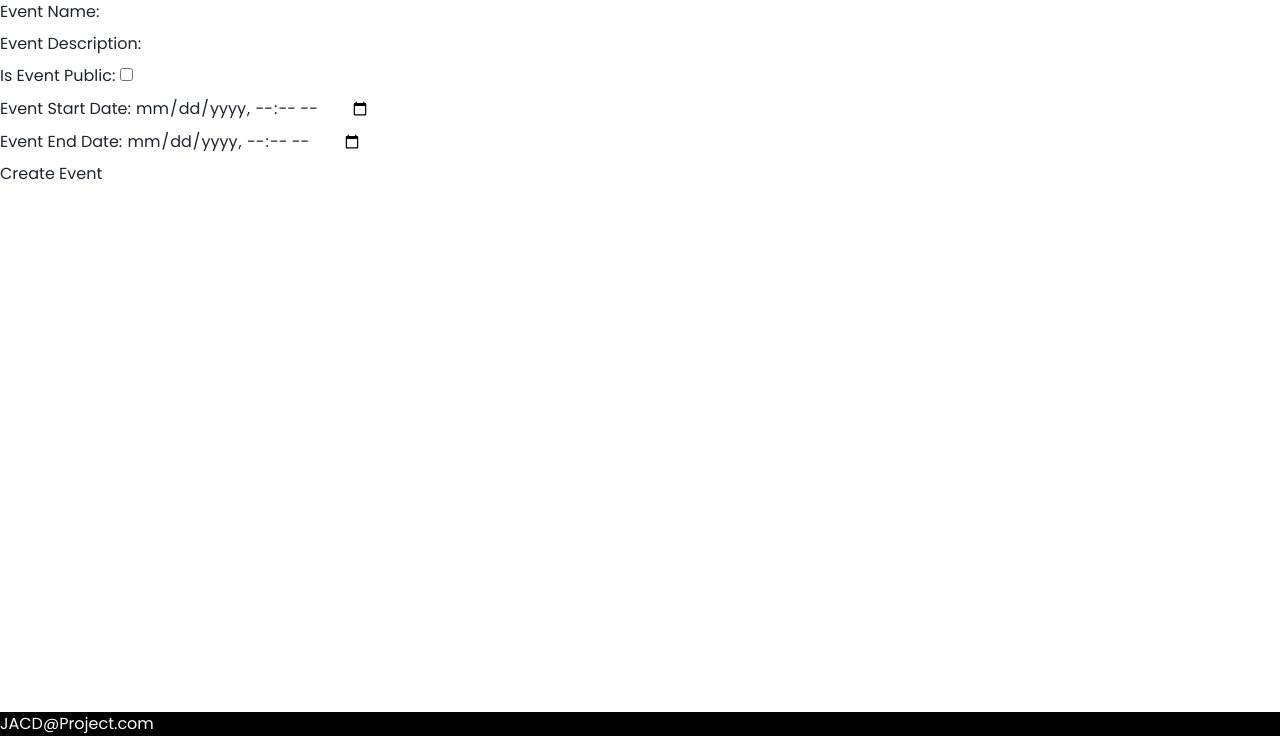
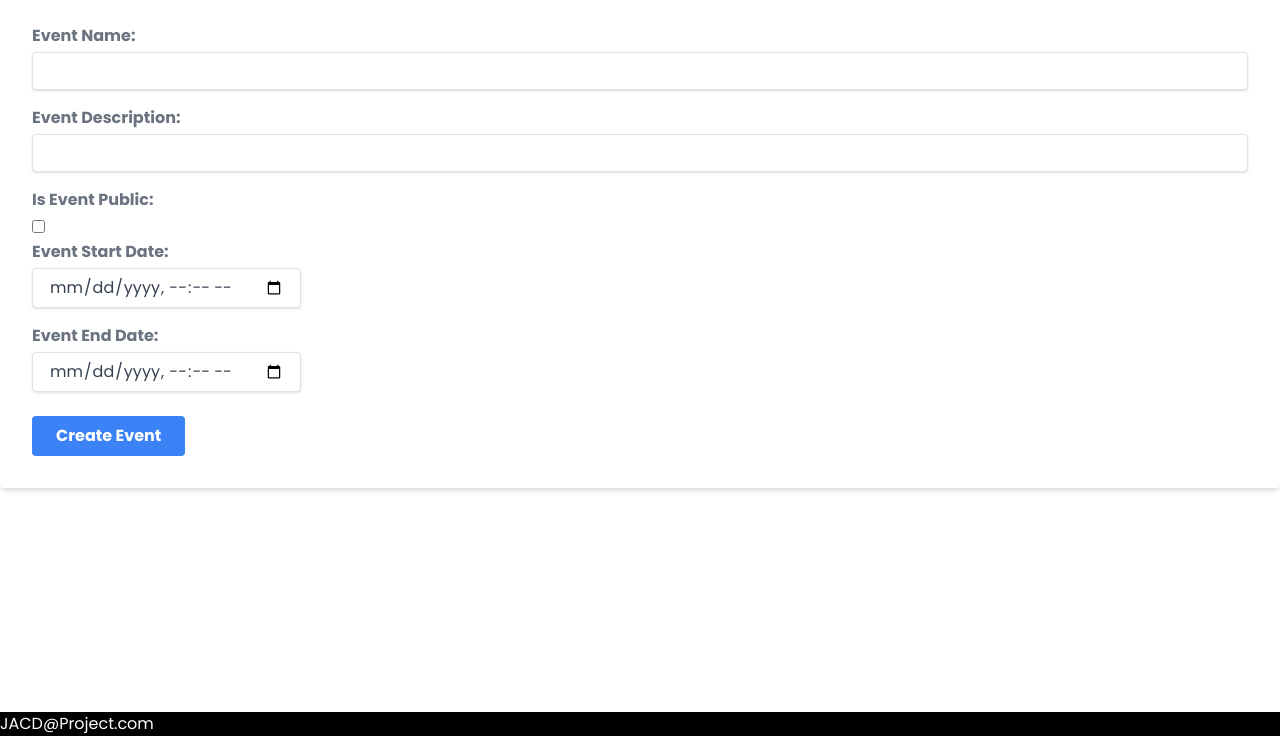
Before and after one commit to DootDaMoop/Reach, a Flask app: template templates/create_event.html in a window 1280 px wide. Shown: the part 64-800 px from the top of the page. Run offline with Flask 3, Linux system fonts and the light colour scheme; the template is opened without the code that fills it: most values are stand-ins (such as "Sample title", 1, 10 or a date in 2020); parts of the project's set-up code (start-up, migrations or seed data) failed here and were passed over; some libraries are stand-ins or nearby versions.

Commit message:
Adding styling to forms

```diff
--- a/templates/create_event.html
+++ b/templates/create_event.html
@@ -5,29 +5,29 @@
 
 {% block main %}
 
-<form action="/groups/{{group['group_id']}}/create_event/" method="post">
+<form class="bg-white shadow-md rounded px-8 pt-6 pb-8 mb-4" action="/groups/{{group['group_id']}}/create_event/" method="post">
     <div>
-        <label for="event_name">Event Name:</label>
-        <input type="text" id="event_name " name="event_name" required>
+        <label class="block text-gray-500 font-bold mb-1 md:mb-0 pr-4" for="event_name">Event Name:</label>
+        <input class="shadow appearance-none border rounded w-full py-2 px-3 text-gray-700 leading-tight focus:outline-none focus:shadow-outline mb-3" type="text" id="event_name " name="event_name" required>
     </div>
     <div>
-        <label for="event_description">Event Description:</label>
-        <input type="text" id="event_description" name="event_description" required>
+        <label class="block text-gray-500 font-bold mb-1 md:mb-0 pr-4" for="event_description">Event Description:</label>
+        <input class="shadow appearance-none border rounded w-full py-2 px-3 text-gray-700 leading-tight focus:outline-none focus:shadow-outline mb-3" type="text" id="event_description" name="event_description" required>
     </div>
     <div>
-        <label for="is_event_public">Is Event Public:</label>
-        <input type="checkbox" id="is_event_public" name="is_event_public" required>
+        <label class="block text-gray-500 font-bold mb-1 md:mb-0 pr-4" for="is_event_public">Is Event Public:</label>
+        <input class="mr-2 leading-tight" type="checkbox" id="is_event_public" name="is_event_public" required>
     </div>
     <div>
-        <label for="event_start_date">Event Start Date:</label>
-        <input type="datetime-local" id="event_start_date" name="event_start_date" required>
+        <label class="block text-gray-500 font-bold mb-1 md:mb-0 pr-4" for="event_start_date">Event Start Date:</label>
+        <input class="shadow appearance-none border rounded py-2 px-3 text-gray-700 leading-tight focus:outline-none focus:shadow-outline mb-3" type="datetime-local" id="event_start_date" name="event_start_date" required>
     </div>
     <div>
-        <label for="event_end_date">Event End Date:</label>
-        <input type="datetime-local" id="event_end_date" name="event_end_date" required>
+        <label class="block text-gray-500 font-bold mb-1 md:mb-0 pr-4" for="event_end_date">Event End Date:</label>
+        <input class="shadow appearance-none border rounded py-2 px-3 text-gray-700 leading-tight focus:outline-none focus:shadow-outline mb-3" type="datetime-local" id="event_end_date" name="event_end_date" required>
     </div>
     <div>
-        <button type="submit">Create Event</button>
+        <button class="bg-blue-500 hover:bg-blue-700 text-white font-bold py-2 px-4 rounded focus:outline-none focus:shadow-outline mt-2" type="submit">Create Event</button>
     </div>
 </form>
 
--- a/templates/edit_event.html
+++ b/templates/edit_event.html
@@ -24,11 +24,11 @@
     </div>
     <div>
         <label for="event_start_date">Event Start Date:</label>
-        <input type="datetime-local" id="event_start_date" name="event_start_date" value="{{event['event_start_timestamp']}}" required>
+        <input class="shadow appearance-none border rounded py-2 px-3 text-gray-700 leading-tight focus:outline-none focus:shadow-outline mb-3" type="datetime-local" id="event_start_date" name="event_start_date" value="{{event['event_start_timestamp']}}" required>
     </div>
     <div>
         <label for="event_end_date">Event End Date:</label>
-        <input type="datetime-local" id="event_end_date" name="event_end_date" value="{{event['event_end_timestamp']}}" required>
+        <input class="shadow appearance-none border rounded py-2 px-3 text-gray-700 leading-tight focus:outline-none focus:shadow-outline mb-3" type="datetime-local" id="event_end_date" name="event_end_date" value="{{event['event_end_timestamp']}}" required>
     </div>
     <div>
         <button type="submit">Edit Event</button>
--- a/templates/edit_profile.html
+++ b/templates/edit_profile.html
@@ -43,7 +43,7 @@
     </form>
 
     <form action="/profile/{{  user['user_id']  }}/edit/delete" method="post">
-        <button class="focus:outline-none text-white bg-red-700 hover:bg-red-800 focus:ring-4 focus:ring-red-300 font-medium rounded-lg text-sm px-5 py-2.5 me-2 mb-2 dark:bg-red-600 dark:hover:bg-red-700 dark:focus:ring-red-900">Delete User</button>
+        <button class="focus:outline-none text-white bg-red-700 hover:bg-red-800 focus:ring-4 focus:ring-red-300 font-medium rounded-lg text-sm px-5 py-2.5 me-2 mb-2 dark:bg-red-600 dark:hover:bg-red-700 dark:focus:ring-red-900 ml-4 mb-4">Delete User</button>
     </form>
 </div>
 {% endblock %}
--- a/templates/find_group.html
+++ b/templates/find_group.html
@@ -59,7 +59,7 @@
 
 
 <div class="create-group container flex mb-8">
-    <h1>Can't Find A group? Make your own!</h1><a class="btn btn-primary mb-6 " href="/groups/create">Create</a>
+    <h1 class="mt-2">Can't Find A group? Make your own!</h1><a class="btn btn-primary mb-6 ml-3" href="/groups/create">Create</a>
 </div>
 
 {% endblock %}
--- a/templates/group.html
+++ b/templates/group.html
@@ -5,7 +5,7 @@
 
 {% block main %}
 <section class="grid-container">
-    <div class="main-header"><h1>My Groups:</h1></div>
+    <div class="main-header mt-3"><h1>My Groups:</h1></div>
     <div class="main-header"></div>
     <div class="sidebar">
         <form action='/group' method="get">
@@ -44,7 +44,7 @@
             </div>
             <div class="group-options">
                 {% if membership is none %}
-                <button class="btn btn-primary">Join</button>
+                <button class="btn btn-primary mr-2 mb-2">Join</button>
                 {% elif membership.user_role == 0 or membership.user_role == 1 %}
                 <button class="btn btn-secondary"><a href="/groups/{{ group['group_id'] }}/create_event/">Add Event</a></button>
                 <button class="btn btn-secondary"><a href="/groups/{{ group['group_id'] }}/group_edit/">Edit</a></button>
--- a/templates/home.html
+++ b/templates/home.html
@@ -8,7 +8,7 @@
     <div class="main-header"><h1>Community Feed:</h1></div>
     <div class="sidebar">
         <ul>
-            <form action="/groups/create" method="get"><li><button type="submit">Create Group <i class="fa-solid fa-plus"></i></button></li></form>
+            <form action="/groups/create" method="get"><li><button class="bg-gray-300 hover:bg-gray-400 text-gray-800 font-bold py-2 px-4 rounded inline-flex items-center mb-3 mt-3" type="submit">Create Group <i class="fa-solid fa-plus"></i></button></li></form>
             {% for group in groups %}
                 <a href="/groups/{{ group['group_id'] }}"><li>{{ group['group_name'] }}</li></a>
             {% endfor %}
--- a/templates/index.html
+++ b/templates/index.html
@@ -28,7 +28,7 @@
 
 <!-- Google Sign In -->
 <div>
-    <a href='/google_login' class="ml-4"><button>Sign in with Google</button></a>
+    <a href='/google_login'><button type="button" class="login-with-google-btn" >Sign in with Google</button></a>
 </div>
 
 
```
Also changed, not shown: static/style.css (+42 -0 lines), templates/create_group.html (+8 -8 lines).
